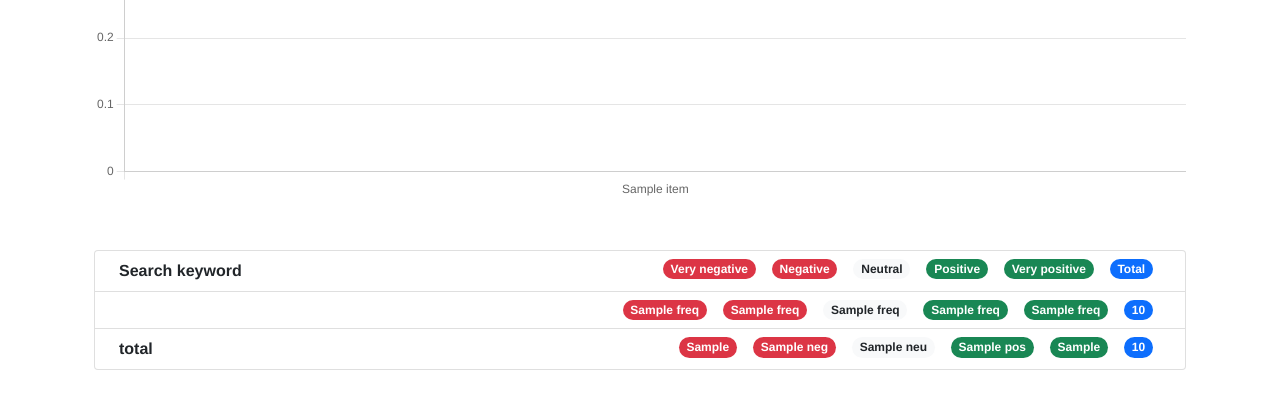
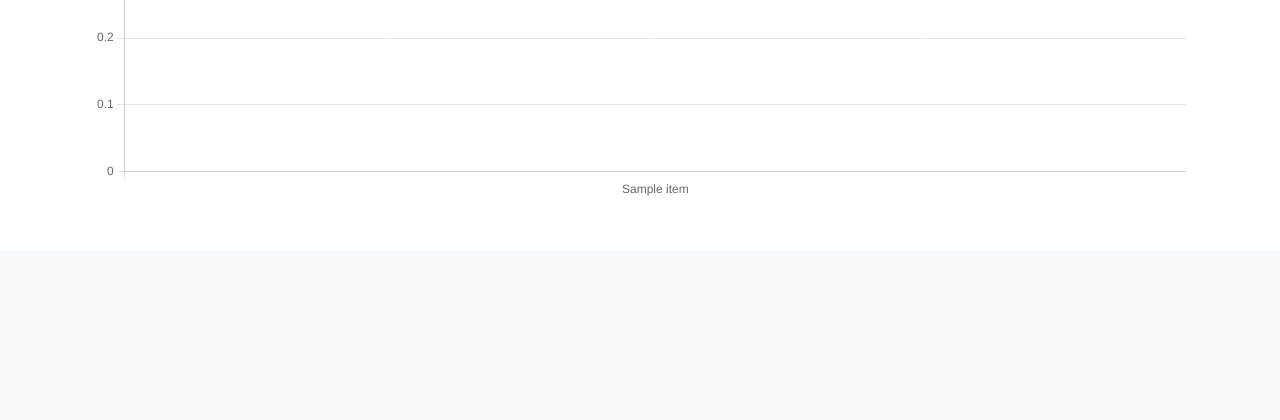
Before and after one commit to Pesinn/DataMining, a Flask app: template Frontend/templates/sentiment_ratio.html in a window 1280 px wide. Shown: the part 961-1381 px from the top of the page. After the commit the page ends 1157 px from the top, so only its background shows below. Run offline with Flask 2, Linux system fonts and the light colour scheme; the template is opened without the code that fills it: most values are stand-ins (such as "Sample title", 1, 10 or a date in 2020); some libraries are stand-ins or nearby versions.

Commit message:
F: Text ratio counter removed

```diff
--- a/Frontend/templates/sentiment_ratio.html
+++ b/Frontend/templates/sentiment_ratio.html
@@ -16,51 +16,6 @@
   <div id="Sentiment-Graph-ratio-info" class="Sentiment-Graph-infotext">
   </div>
   <canvas id="chart" width="600" height="400"></canvas>
-</div>
-
-
-<div>
-  <ul class="list-group">
-    <li class="list-group-item d-flex justify-content-between align-items-start">
-      <div class="ms-2 me-auto">
-        <div class="fw-bold">Search keyword</div>
-      </div>
-      <span class="badge bg-danger rounded-pill u-marginRight">Very negative</span>
-      <span class="badge bg-danger rounded-pill u-marginRight">Negative</span>
-      <span class="badge bg-light text-dark rounded-pill u-marginRight">Neutral</span>
-      <span class="badge bg-success rounded-pill u-marginRight">Positive</span>
-      <span class="badge bg-success rounded-pill u-marginRight">Very positive</span>
-      <span class="badge bg-primary rounded-pill u-marginRight">Total</span>
-    </li>
-
-  {% for i in data %}
-    <li class="list-group-item d-flex justify-content-between align-items-start">
-      <div class="ms-2 me-auto">
-        <div>{{i.search[0]}}</div>
-      </div>
-      <span class="badge bg-danger rounded-pill u-marginRight">{{i.sentiment_analysis["compound"]["lowest"]["freq"]}}</span>
-      <span class="badge bg-danger rounded-pill u-marginRight">{{i.sentiment_analysis["compound"]["low"]["freq"]}}</span>
-      <span class="badge bg-light text-dark rounded-pill u-marginRight">{{i.sentiment_analysis["compound"]["middle"]["freq"]}}</span>
-      <span class="badge bg-success rounded-pill u-marginRight">{{i.sentiment_analysis["compound"]["high"]["freq"]}}</span>
-      <span class="badge bg-success rounded-pill u-marginRight">{{i.sentiment_analysis["compound"]["highest"]["freq"]}}</span>
-      <span class="badge bg-primary rounded-pill u-marginRight">{{i.articles_count.total}}</span>
-    </li>
-  {% endfor %}
-
-  <li class="list-group-item d-flex justify-content-between align-items-start">
-    <div class="ms-2 me-auto">
-      <div class="fw-bold">total</div>
-    </div>
-    <span class="badge bg-danger rounded-pill u-marginRight">{{art_count["v_neg"]}}</span>
-    <span class="badge bg-danger rounded-pill u-marginRight">{{art_count["neg"]}}</span>
-    <span class="badge bg-light text-dark rounded-pill u-marginRight">{{art_count["neu"]}}</span>
-    <span class="badge bg-success rounded-pill u-marginRight">{{art_count["pos"]}}</span>
-    <span class="badge bg-success rounded-pill u-marginRight">{{art_count["v_pos"]}}</span>
-    <span class="badge bg-primary rounded-pill u-marginRight">{{art_count["total"]}}</span>
-  </li>
-
-  </ul>
-
 </div>
 
 <script>
```
